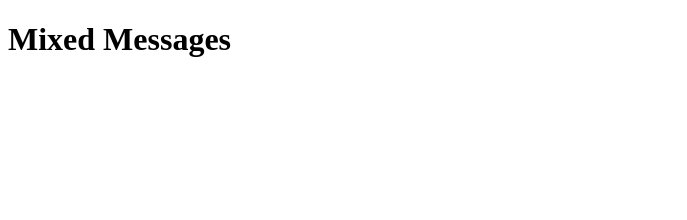
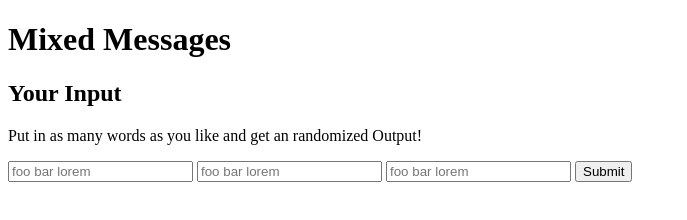
Before and after one commit to unco-web/mixed_messages, a plain HTML site: page index.html in a window 1280 px wide. Shown: the whole page, without its empty margins (0-687 px from the left). Drawn offline with Linux system fonts and the light colour scheme.

Commit message:
add basic structure

```diff
--- a/index.html
+++ b/index.html
@@ -8,6 +8,33 @@
   </head>
   <body>
     <h1>Mixed Messages</h1>
+    <h2>Your Input</h2>
+    <p>Put in as many words as you like and get an randomized Output!</p>
+    <form action="">
+      <input
+        type="text"
+        name="firstTextInput"
+        value=""
+        placeholder="foo bar lorem"
+        required
+      />
+      <input
+        type="text"
+        name="secondTextInput"
+        value=""
+        placeholder="foo bar lorem"
+        required
+      />
+      <input
+        type="text"
+        name="thirdTextInput"
+        value=""
+        placeholder="foo bar lorem"
+        required
+      />
+      <button id="submit">Submit</button>
+    </form>
+    <p class="result"></p>
     <script src="./js/main.js"></script>
   </body>
 </html>
```
